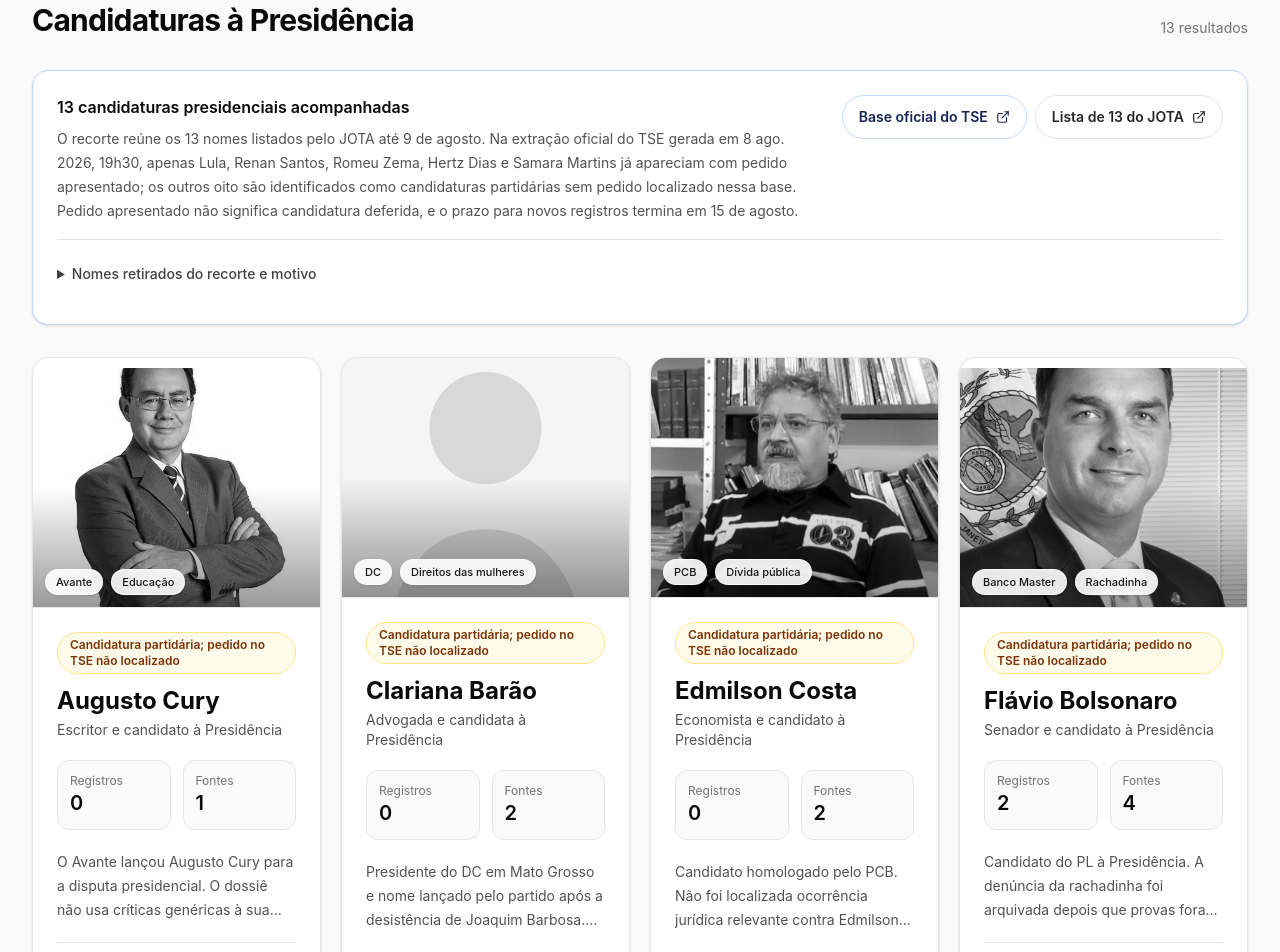
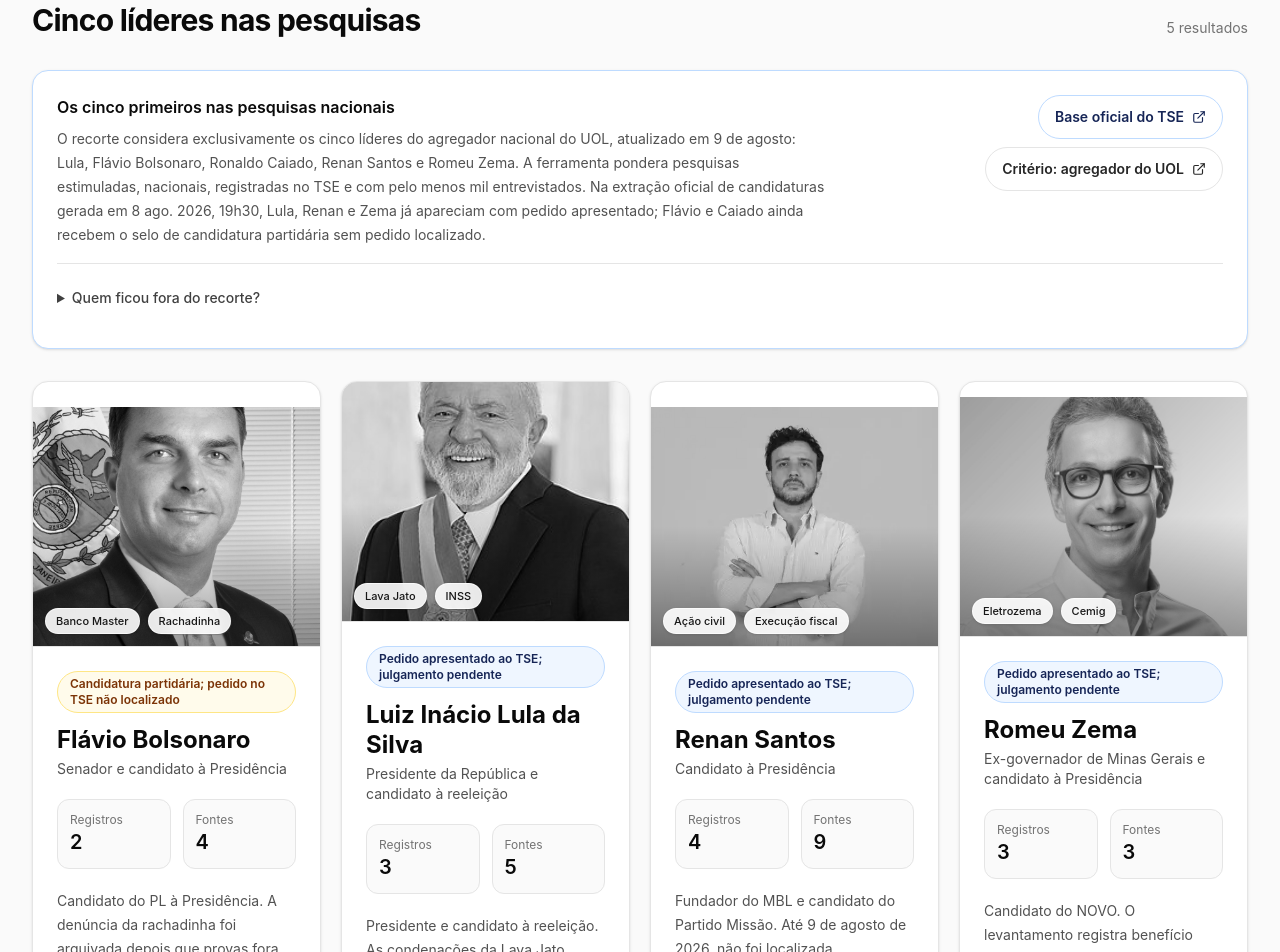
Before and after one commit to drigorleite/dossieficando, a React (Vite) app: page / in a window 1280 px wide. Shown: the part 740-1692 px from the top of the page. Built offline with nearby package versions, Linux system fonts and the light colour scheme.

Commit message:
Restringe dossie aos cinco lideres

```diff
--- a/src/components/CandidateGrid.jsx
+++ b/src/components/CandidateGrid.jsx
@@ -11,7 +11,7 @@
           <div>
             <p className="text-xs font-semibold uppercase tracking-[0.3em] text-blue-900">Candidatos</p>
             <h2 className="mt-2 text-3xl font-bold tracking-tight text-neutral-950">
-              Candidaturas à Presidência
+              Cinco líderes nas pesquisas
             </h2>
           </div>
           <p className="text-sm text-neutral-500" aria-live="polite">
@@ -42,7 +42,7 @@
                 rel="noreferrer"
                 className="inline-flex min-h-11 shrink-0 items-center gap-2 rounded-full border border-neutral-200 px-4 py-2 text-sm font-semibold text-neutral-800 transition hover:bg-neutral-50 focus-visible:outline-none focus-visible:ring-2 focus-visible:ring-blue-900/40"
               >
-                Lista de 13 do JOTA <ExternalLink size={14} aria-hidden="true" />
+                Critério: agregador do UOL <ExternalLink size={14} aria-hidden="true" />
               </a>
             </div>
           </div>
--- a/src/data/candidates.js
+++ b/src/data/candidates.js
@@ -1223,6 +1223,8 @@
   'https://dadosabertos.tse.jus.br/dataset/candidatos-2026';
 const JOTA_CANDIDATES_URL =
   'https://www.jota.info/eleicoes/eleicoes-2026/quem-sao-os-pre-candidatos-a-presidencia-da-republica-nas-eleicoes-de-2026';
+const UOL_POLLS_AGGREGATOR_URL =
+  'https://noticias.uol.com.br/eleicoes/agregador-de-pesquisas-eleitorais/';
 
 const enrichments = {
   lula: {
@@ -2331,20 +2333,12 @@
   'samara-martins': new URL('../assets/images/candidatos/samara-martins.jpg', import.meta.url).href,
 };
 
-const PRESIDENTIAL_CANDIDATE_SLUGS = new Set([
-  'augusto-cury',
-  'clariana-barao',
-  'edmilson-costa',
+const TOP_FIVE_PRESIDENTIAL_SLUGS = new Set([
   'flavio-bolsonaro',
-  'hertz-dias',
-  'leonardo-avalanche',
   'lula',
   'renan-santos',
   'romeu-zema',
   'ronaldo-caiado',
-  'rui-costa-pimenta',
-  'samara-martins',
-  'wilson-grassi',
 ]);
 
 const TSE_FILED_PRESIDENTIAL_SLUGS = new Set([
@@ -2368,48 +2362,23 @@
 
 export const candidateScope = {
   cutOff: CUT_OFF,
-  title: '13 candidaturas presidenciais acompanhadas',
+  title: 'Os cinco primeiros nas pesquisas nacionais',
   description:
-    `O recorte reúne os 13 nomes listados pelo JOTA até 9 de agosto. Na extração oficial do TSE gerada em ${TSE_DATA_GENERATED_AT}, apenas Lula, Renan Santos, Romeu Zema, Hertz Dias e Samara Martins já apareciam com pedido apresentado; os outros oito são identificados como candidaturas partidárias sem pedido localizado nessa base. Pedido apresentado não significa candidatura deferida, e o prazo para novos registros termina em 15 de agosto.`,
-  referenceUrl: JOTA_CANDIDATES_URL,
+    `O recorte considera exclusivamente os cinco líderes do agregador nacional do UOL, atualizado em 9 de agosto: Lula, Flávio Bolsonaro, Ronaldo Caiado, Renan Santos e Romeu Zema. A ferramenta pondera pesquisas estimuladas, nacionais, registradas no TSE e com pelo menos mil entrevistados. Na extração oficial de candidaturas gerada em ${TSE_DATA_GENERATED_AT}, Lula, Renan e Zema já apareciam com pedido apresentado; Flávio e Caiado ainda recebem o selo de candidatura partidária sem pedido localizado.`,
+  referenceUrl: UOL_POLLS_AGGREGATOR_URL,
   tseUrl: TSE_CANDIDATES_DATASET_URL,
-  excludedLabel: 'Nomes retirados do recorte e motivo',
+  excludedLabel: 'Quem ficou fora do recorte?',
   excluded: [
     {
-      name: 'Ciro Gomes',
-      reason: 'homologado candidato ao governo do Ceará, não à Presidência',
-      url: 'https://noticias.uol.com.br/politica/ultimas-noticias/2026/07/20/psdb-cidadania-confirma-ciro-gomes-como-candidato-ao-governo-do-ceara.htm',
-    },
-    {
-      name: 'Fernando Haddad',
-      reason: 'disputa o governo de São Paulo; a antiga condenação eleitoral exibida no site foi revertida por absolvição unânime do TRE-SP',
-      url: 'https://www.tre-sp.jus.br/comunicacao/noticias/2021/Julho/tre-absolve-fernando-haddad-por-ausencia-de-provas-de-falsidade-ideologica-eleitoral',
-    },
-    {
-      name: 'Aldo Rebelo',
-      reason: 'desistiu da disputa presidencial em julho',
-      url: 'https://www.correiodamanha.com.br/colunistas/paulo-cappelli/2026/07/301550-aldo-rebelo-desiste-de-disputa-por-vaga-como-presidenciavel-e-deve-mirar-camara-dos-deputados.html',
-    },
-    {
-      name: 'Aécio Neves',
-      reason: 'descartou a candidatura e informou que o PSDB não teria nome próprio',
-      url: 'https://www.em.com.br/politica/2026/07/7458418-psdb-desiste-de-candidatura-a-presidencia-e-mira-reconstrucao-da-sigla.html',
-    },
-    {
-      name: 'Joaquim Barbosa',
-      reason: 'desistiu da pré-candidatura do DC em julho e não consta na base presidencial do TSE',
-      url: 'https://www.n3news.com.br/2026/07/joaquim-barbosa-desiste-da-corrida-presidencial',
-    },
-    {
-      name: 'Cabo Daciolo',
-      reason: 'não integra a relação de 13 nomes fornecida pelo JOTA e não constava como pedido presidencial na extração do TSE consultada',
-      url: TSE_CANDIDATES_DATASET_URL,
+      name: 'Augusto Cury, Clariana Barão, Edmilson Costa, Hertz Dias, Leonardo Avalanche, Rui Costa Pimenta, Samara Martins e Wilson Grassi',
+      reason: 'não aparecem entre os cinco primeiros do agregador nacional adotado como critério editorial; seus dados permanecem arquivados, mas não são exibidos no site',
+      url: UOL_POLLS_AGGREGATOR_URL,
     },
   ],
 };
 
 export const candidates = baseCandidates.filter((candidate) =>
-  PRESIDENTIAL_CANDIDATE_SLUGS.has(candidate.slug)
+  TOP_FIVE_PRESIDENTIAL_SLUGS.has(candidate.slug)
 ).map((candidate) => {
   const enrichment = enrichments[candidate.slug];
   const timeline = enrichment?.timeline ?? candidate.timeline;
```
